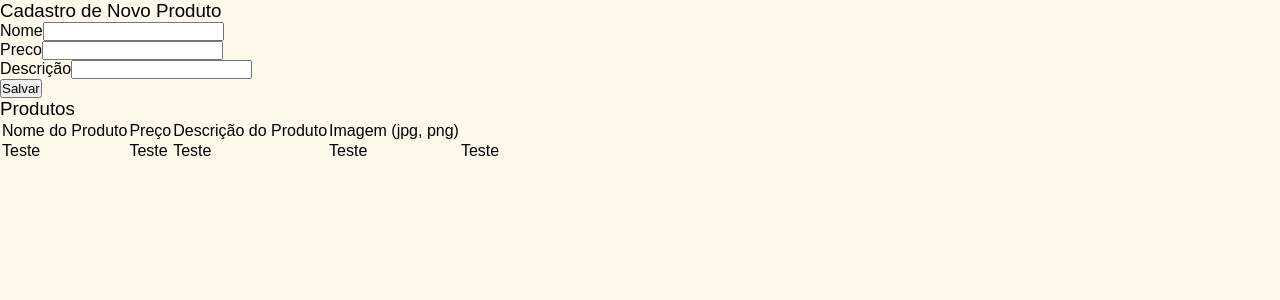
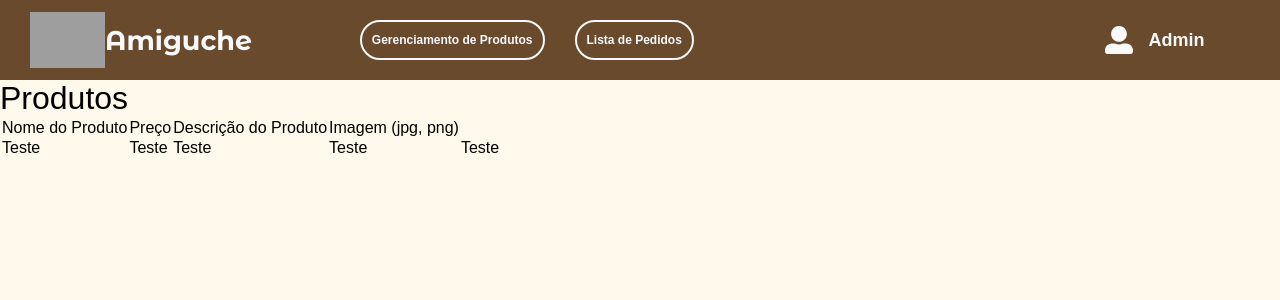
Before and after one commit to NicolasGoncalves/Amiguche-FrontEnd, a React (Create React App) app: page /admin/produtos in a window 1280 px wide. Shown: the top 300 px of the page. Built offline with nearby package versions, Linux system fonts and the light colour scheme; grey boxes are pictures that could not be loaded.

Commit message:
Atualizados Produtos e pedidos

```diff
--- a/src/pages/Cadastro/index.scss
+++ b/src/pages/Cadastro/index.scss
@@ -18,8 +18,7 @@
     // gap: 2px;
 
     width: 50%;
-    height: 56%;
-
+    height: 66vh;
     box-shadow: 0px 0px 12px 3px #0000002a;
     background-color: #ffa21fbd;
     border-radius: 50px;
--- a/src/pages/GerenciaProdutos/index.js
+++ b/src/pages/GerenciaProdutos/index.js
@@ -1,37 +1,13 @@
 import React from 'react';
-import Header2 from '../../components/header2'
+import HeaderAdm from '../../components/headerAdm'
 
 import { useState } from 'react';
 
 
 export default function GerenciaProdutos(){
-    const [nomeProduto, setNomeProduto] = useState("")
-    const [precoProduto, setPrecoProduto] = useState("")
-    const [descricaoProduto, setDescricaoProduto] = useState("")
-
-
     return (
-        <section className='gerencia-produtos'>
-
-            <section className='panel'>
-                <h1>Cadastro de Novo Produto</h1>
-                <div className='formulario'>
-                    <div>
-                    <label>Nome</label>
-                        <input type="text" value={nomeProduto} onChange={(e) => setNomeProduto(e.target.value)} />
-                    </div>
-                    <div>
-                        <label>Preco</label>
-                        <input type="text" value={precoProduto} onChange={(e) => setPrecoProduto(e.target.value)} />
-                    </div>
-                    <div>
-                        <label>Descrição</label>
-                        <input type="text" value={descricaoProduto} onChange={(e) => setDescricaoProduto(e.target.value)} />
-                    </div>
-                    <div>
-                        <button>Salvar</button>
-                    </div>
-                </div>
+        <main className='gerencia-produtos'>
+            <HeaderAdm/>
 
                 <h1>Produtos</h1>
                 <section className='panel'>
@@ -54,7 +30,6 @@ export default function GerenciaProdutos(){
                         </tbody>
                     </table>
                 </section>
-            </section>
-        </section>
+        </main>
     )
 }
--- a/src/pages/ListaPedidos/index.js
+++ b/src/pages/ListaPedidos/index.js
@@ -1,10 +1,14 @@
 import React from 'react';
 
+import HeaderAdm from "../../components/headerAdm"
 
 export default function ListaPedidos() {
 
     return(
-        <section className="lista-pedidos">
+        <main className="lista-pedidos">
+
+            <HeaderAdm/>
+
             <h1>Lista de Pedidos</h1>
             <section className="panel">
                 <table>
@@ -26,6 +30,6 @@ export default function ListaPedidos() {
                     </tbody>
                 </table>
             </section>
-        </section>
+        </main>
     )
 }
```
